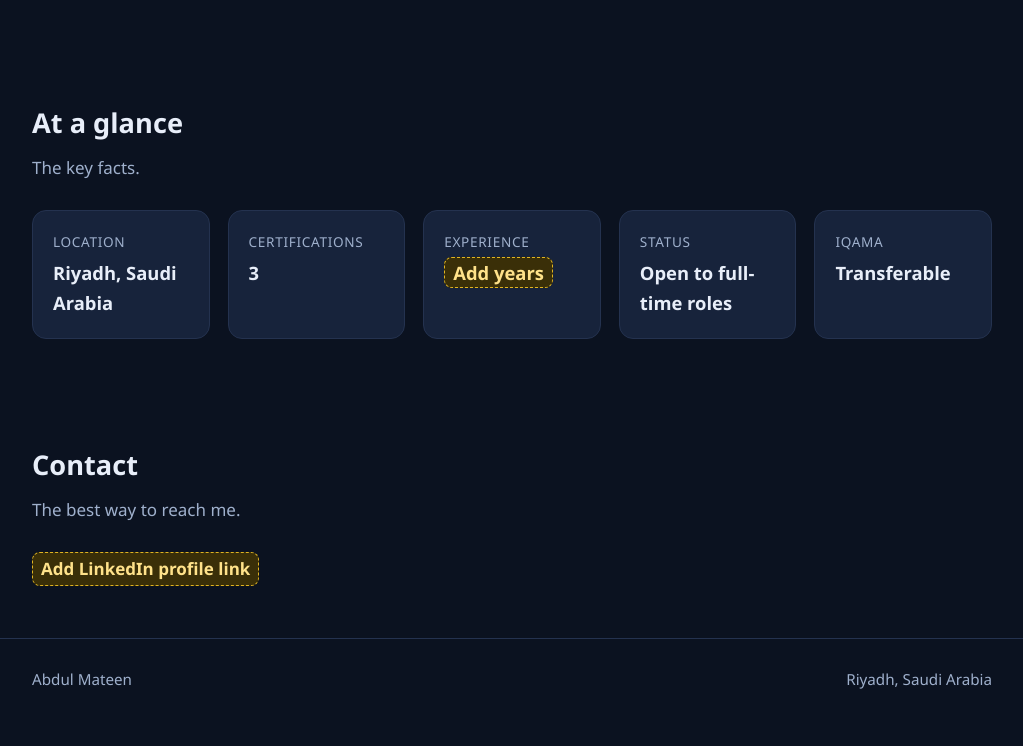
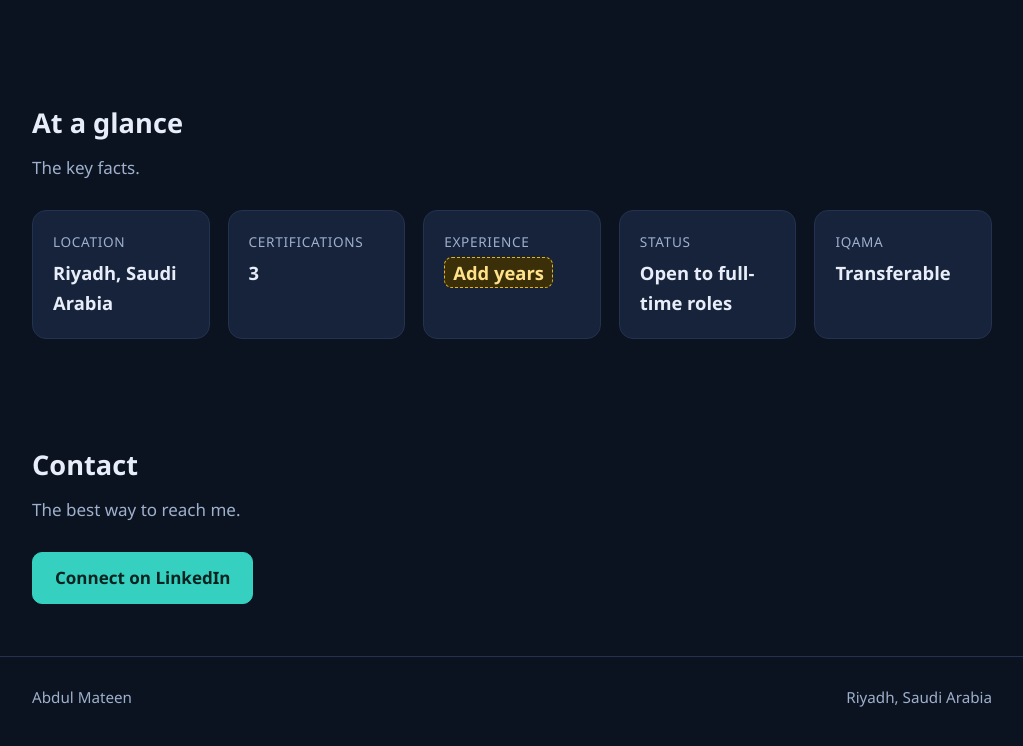
Before and after one commit to Abdul-Mateen-2965/Abdul-Mateen-2965, a plain HTML site: page index.html in a window 1280 px wide. Shown: the part 968-1714 px from the top of the page, without its empty margins (128-1151 px from the left). Drawn offline with Linux system fonts and the light colour scheme.

Commit message:
Add LinkedIn link to Contact section
Co-Authored-By: Claude Fable 5.2 <noreply@anthropic.com>
Claude-Session: https://claude.ai/code/session_011SJ3Wz88EttysWD7ocfeCX

```diff
--- a/index.html
+++ b/index.html
@@ -74,7 +74,7 @@
       <h2>Contact</h2>
       <p class="sub">The best way to reach me.</p>
       <div class="buttons">
-        <span class="todo">Add LinkedIn profile link</span>
+        <a class="btn primary" href="https://www.linkedin.com/in/netops-with-mateen" target="_blank" rel="noopener">Connect on LinkedIn</a>
       </div>
     </div>
   </section>
```
